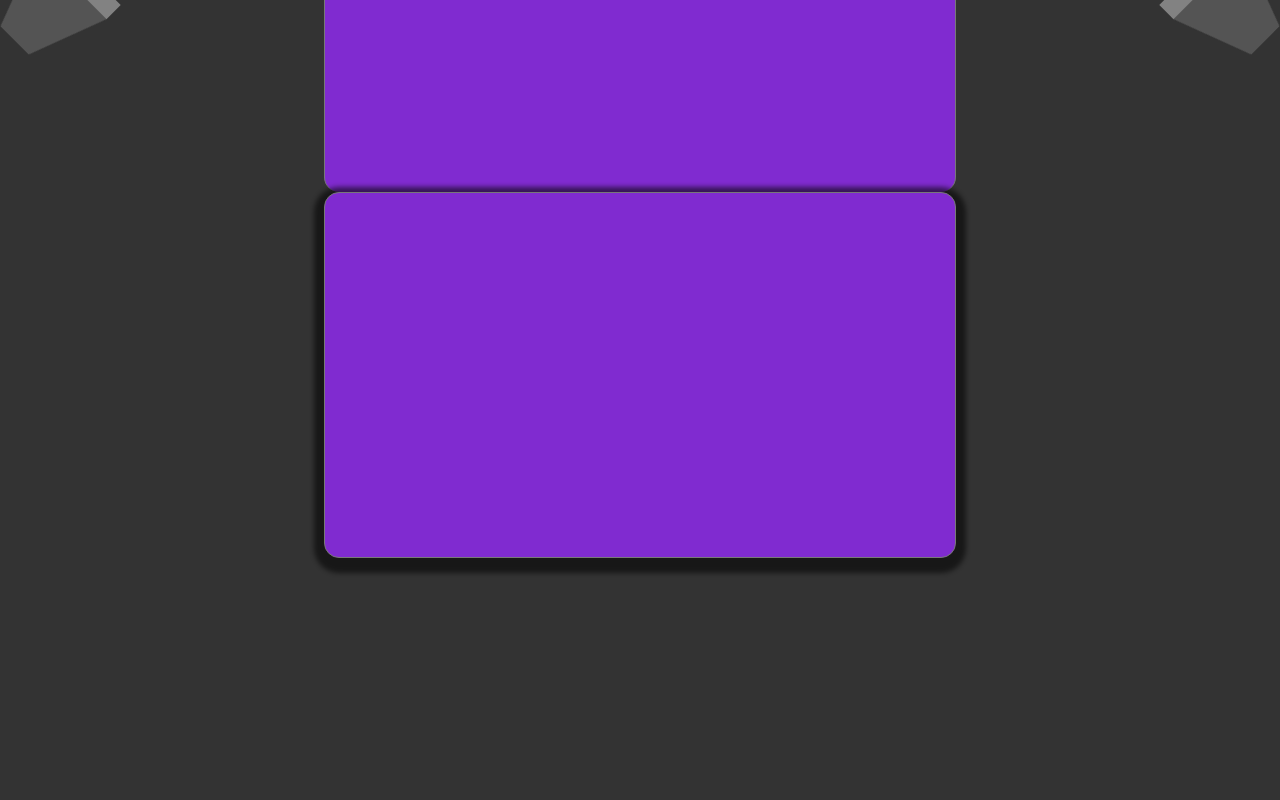
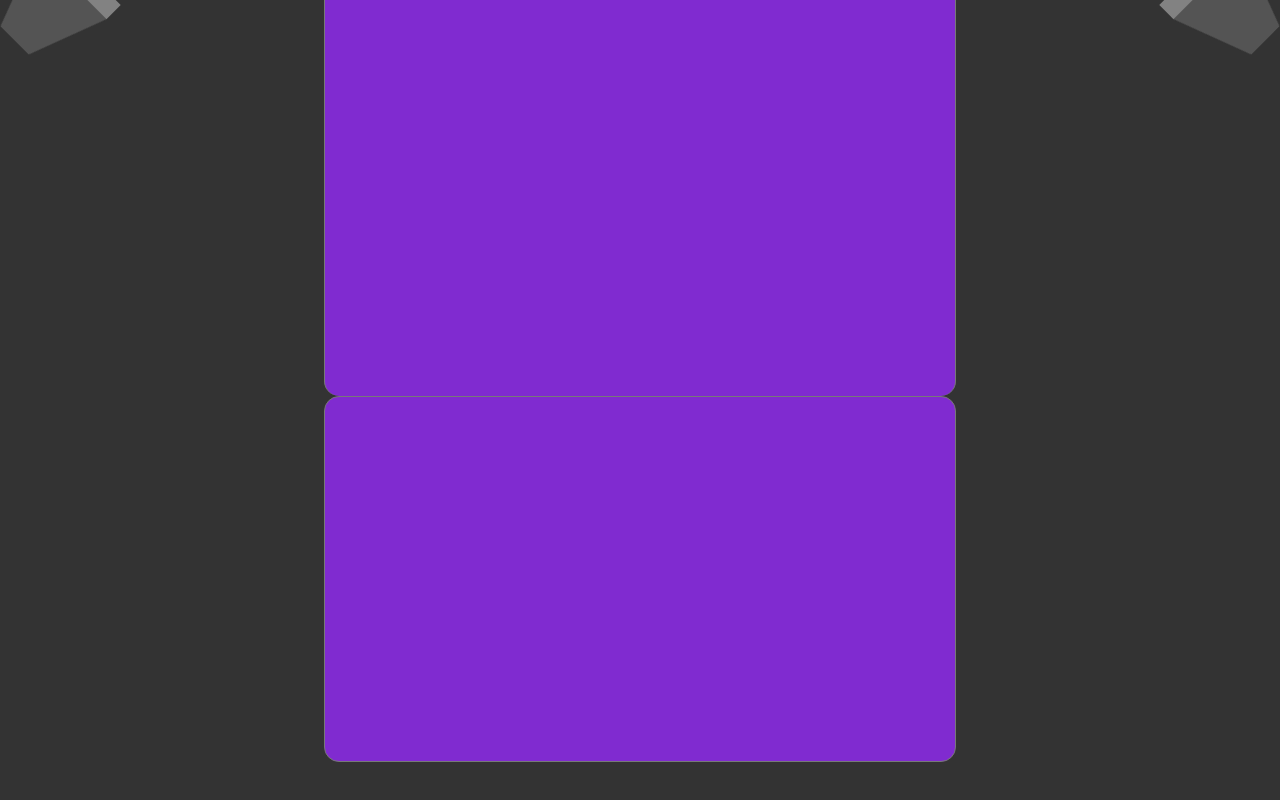
Before and after one commit to Avisrur/nadav-avisrur-cv, a React (Create React App) app in the folder client/: page / in a window 1280 px wide. Shown: the part 745-1545 px from the top of the page. Before the commit the page ends 1353 px from the top, so only its background shows below. Built offline with nearby package versions, Linux system fonts and the light colour scheme.

Commit message:
added profile image and starting doing changes

```diff
--- a/client/src/components/education/education.styles.jsx
+++ b/client/src/components/education/education.styles.jsx
@@ -8,7 +8,10 @@ export const EducationContainer = styled.div`
   text-align: center;
   background: blueviolet;
   padding: 10px;
-  box-shadow: 0px 5px 5px 10px rgba(0, 0, 0, 0.6);
+  box-shadow: ${({ hiddenOrVisible }) =>
+    hiddenOrVisible === "hidden"
+      ? null
+      : `0px 5px 5px 10px rgba(0, 0, 0, 0.6)`};
 `;
 
 export const TitleContainer = styled.div`
--- a/client/src/components/profile/profile.component.jsx
+++ b/client/src/components/profile/profile.component.jsx
@@ -12,11 +12,14 @@ import {
 } from "./profile.styles.jsx";
 import { selectHiddenOrVisible } from "../../redux/lights/lights.selectors";
 
+const profileImage = require("../../assets/profile.png");
+
 const Profile = ({ profile, hiddenOrVisible }) => {
   console.log(profile);
   return (
     <ProfileHeader hiddenOrVisible={hiddenOrVisible}>
       <DetailsContainer hiddenOrVisible={hiddenOrVisible}>
+        <img src={profileImage} alt="Nadav" />
         <TitlesContainer>
           <NameContainer>{profile.fullName}</NameContainer>
           <span className="position">{profile.title}</span>
```
